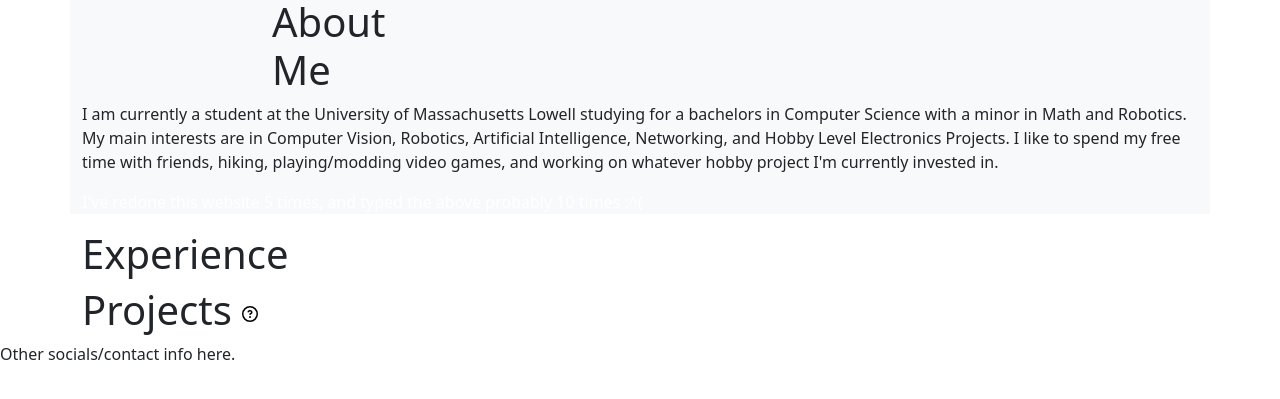
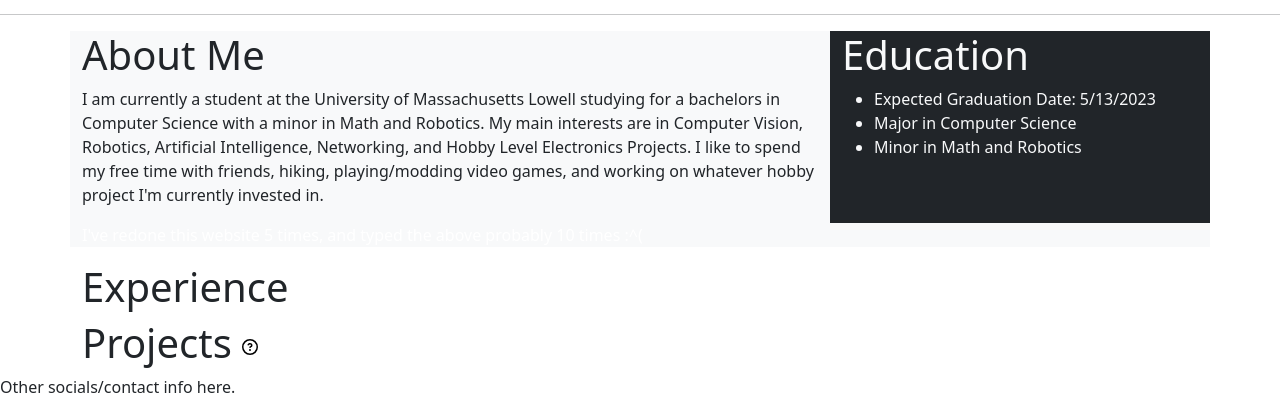
Before and after one commit to TheNthMichael/Personal-Website-V2, a plain HTML site: page index.html in a window 1280 px wide. Shown: the part 402-801 px from the top of the page. Drawn offline with nearby package versions, Linux system fonts and the light colour scheme.

Commit message:
Added first two page layout parts

```diff
--- a/index.html
+++ b/index.html
@@ -57,19 +57,30 @@
                 </div>
             </div>
         </div>
-
+        <hr/>
         <div id="about-me" class="container bg-light">
             <div class="row">
-                <div class="col-2"></div>
-                <div class="col-2">
-                    <h1>About Me</h1>
+                <div class="col-md-8">
+                    <div class="row">
+                        <h1>About Me</h1>
+                    </div>
+                    <div class="row">
+                        <p>
+                            I am currently a student at the University of Massachusetts Lowell studying for a bachelors in Computer Science with a minor in Math and Robotics.
+                            My main interests are in Computer Vision, Robotics, Artificial Intelligence, Networking, and Hobby Level Electronics Projects.
+                            I like to spend my free time with friends, hiking, playing/modding video games, and working on whatever hobby project I'm currently invested in.
+                        </p>
+                    </div>
+                </div>
+                <div class="col-md-4 bg-dark text-light">
+                    <h1>Education</h1>
+                    <ul>
+                        <li>Expected Graduation Date: 5/13/2023</li>
+                        <li>Major in Computer Science</li>
+                        <li>Minor in Math and Robotics</li>
+                    </ul>
                 </div>
             </div>
-            <p>
-                I am currently a student at the University of Massachusetts Lowell studying for a bachelors in Computer Science with a minor in Math and Robotics.
-                My main interests are in Computer Vision, Robotics, Artificial Intelligence, Networking, and Hobby Level Electronics Projects.
-                I like to spend my free time with friends, hiking, playing/modding video games, and working on whatever hobby project I'm currently invested in.
-            </p>
             <p style="color: white;">I've redone this website 5 times, and typed the above probably 10 times :^(</p>
         </div>
 
```
